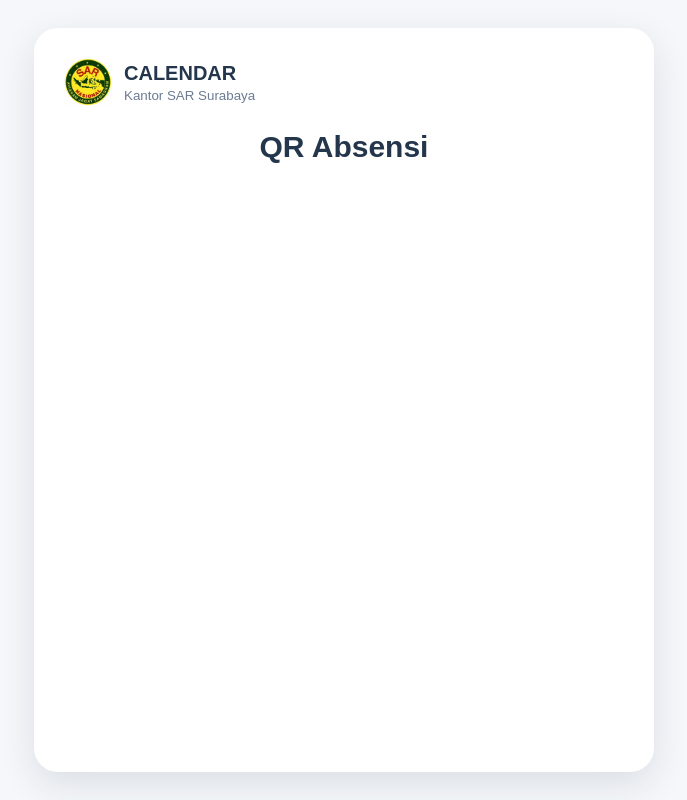
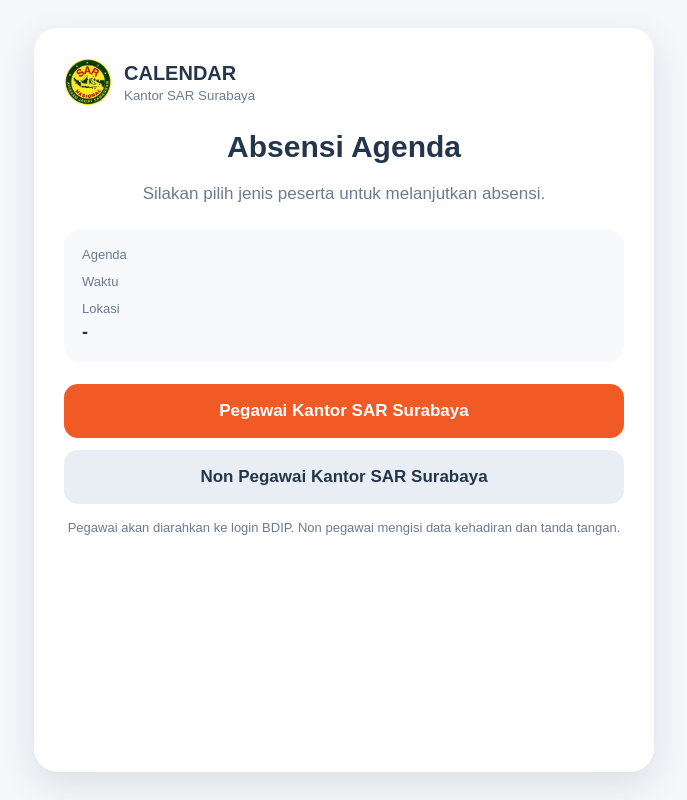
Before and after one commit to ditdoank007/Project-HRIS-Calendar, a Flask app: template templates/absen_qrcode.html in a window 1280 px wide. Shown: the whole page, without its empty margins (296-983 px from the left). Run offline with Flask 3, Linux system fonts and the light colour scheme; the template is opened without the code that fills it, so the values that code supplies are empty.

Commit message:
Restore QR participant choice and guest form

```diff
--- a/templates/absen_qrcode.html
+++ b/templates/absen_qrcode.html
@@ -7,15 +7,19 @@
 <style>
 :root{--orange:#f15a24;--navy:#24364b;--muted:#6b7b93;--green:#159447;--bg:#f5f7fa}
 *{box-sizing:border-box}body{margin:0;background:var(--bg);font-family:Arial,Helvetica,sans-serif;color:var(--navy)}
-.wrap{min-height:100vh;display:flex;justify-content:center;padding:28px 16px}.card{width:100%;max-width:620px;background:#fff;border-radius:24px;box-shadow:0 12px 35px rgba(30,50,70,.12);padding:30px}
+.wrap{min-height:100vh;display:flex;justify-content:center;padding:28px 16px}
+.card{width:100%;max-width:620px;background:#fff;border-radius:24px;box-shadow:0 12px 35px rgba(30,50,70,.12);padding:30px}
 .brand{display:flex;align-items:center;gap:12px;margin-bottom:24px}.brand img{width:48px;height:48px;object-fit:contain}.brand b{font-size:20px}.brand small{display:block;color:var(--muted);margin-top:3px}
 .icon{width:86px;height:86px;border-radius:50%;background:#e8f8ef;display:grid;place-items:center;margin:4px auto 20px;color:var(--green);font-size:48px}
 h1{font-size:30px;text-align:center;margin:0 0 10px}.lead{text-align:center;color:var(--muted);font-size:17px;line-height:1.5}
 .info{background:#f7f9fc;border-radius:16px;padding:18px;margin:22px 0}.label{font-size:13px;color:var(--muted);margin-top:12px}.label:first-child{margin-top:0}.value{font-size:18px;font-weight:700;margin-top:4px;line-height:1.35}
-.actions{display:grid;gap:10px;margin-top:20px}button{border:0;border-radius:12px;background:var(--orange);color:#fff;padding:14px 18px;font-size:16px;font-weight:700;cursor:pointer;width:100%}button.secondary{background:#e9eef5;color:var(--navy)}
+.actions{display:grid;gap:12px;margin-top:22px}.choice{border:0;border-radius:14px;background:var(--orange);color:#fff;padding:17px 18px;font-size:17px;font-weight:700;cursor:pointer;width:100%}.choice.secondary{background:#e9eef5;color:var(--navy)}
 form{margin-top:22px}.field{margin-bottom:15px}.field label{display:block;font-weight:700;margin-bottom:7px}.field input{width:100%;padding:13px;border:1px solid #d7dee8;border-radius:10px;font-size:16px}
-.sig{border:1px solid #d7dee8;border-radius:12px;background:#fff;touch-action:none;width:100%;height:180px}.sig-actions{display:flex;gap:8px;margin-top:8px}.sig-actions button{background:#68768a;padding:10px;font-size:14px}
-.msg{padding:14px;border-radius:12px;margin-top:16px;background:#fff4f0;color:#a33d18}.success{background:#eaf8ef;color:#166b3a}.note{font-size:13px;color:var(--muted);text-align:center;margin-top:14px;line-height:1.5}
+.sig{border:1px solid #d7dee8;border-radius:12px;background:#fff;touch-action:none;width:100%;height:190px}.sig-actions{display:flex;gap:8px;margin-top:8px}.sig-actions button{border:0;border-radius:10px;background:#68768a;color:#fff;padding:10px 14px;font-size:14px;cursor:pointer}
+.submit{border:0;border-radius:12px;background:var(--orange);color:#fff;padding:15px 18px;font-size:16px;font-weight:700;cursor:pointer;width:100%}.submit:disabled{opacity:.6;cursor:wait}
+.msg{padding:14px;border-radius:12px;margin-top:16px;background:#fff4f0;color:#a33d18}.success{background:#eaf8ef;color:#166b3a}
+.back{margin-top:10px;border:0;background:transparent;color:var(--muted);font-weight:700;cursor:pointer;width:100%;padding:10px}
+.note{font-size:13px;color:var(--muted);text-align:center;margin-top:14px;line-height:1.5}
 @media(max-width:480px){.card{padding:22px;border-radius:18px}h1{font-size:25px}.value{font-size:16px}}
 </style>
 </head>
@@ -33,43 +37,90 @@ form{margin-top:22px}.field{margin-bottom:15px}.field label{display:block;font-w
 <div class="label">Lokasi</div><div class="value">{{ info.location or "-" }}</div>
 <div class="label">Peserta</div><div class="value">{{ attendee.nama if attendee and attendee.nama else attendee.name if attendee and attendee.name else session.get("nama","Pegawai") }}</div>
 </div>
-{% elif participant_mode == "GUEST" %}
+
+{% elif mode == "pegawai" %}
+<h1>Absensi Pegawai</h1>
+<p class="lead">Untuk Pegawai Kantor SAR Surabaya, silakan login menggunakan akun BDIP.</p>
+<div class="info">
+<div class="label">Agenda</div><div class="value">{{ info.title }}</div>
+<div class="label">Waktu</div><div class="value">{{ info.start|replace("T"," ") }}</div>
+<div class="label">Lokasi</div><div class="value">{{ info.location or "-" }}</div>
+</div>
+{% if not session.get("logged_in") %}
+<div class="actions"><button class="choice" type="button" onclick="window.location.href='{{ url_for("login", next="/absen-qrcode?token=" ~ token ~ "&mode=pegawai") }}'">Login BDIP Pegawai</button></div>
+{% else %}
+<div class="actions"><button class="choice" type="button" onclick="window.location.href='/absen-qrcode?token={{ token|urlencode }}&mode=pegawai'">Lanjutkan Absensi Pegawai</button></div>
+{% endif %}
+<button class="back" type="button" onclick="window.location.href='/absen-qrcode?token={{ token|urlencode }}'">← Kembali ke Pilihan Peserta</button>
+
+{% elif mode == "non-pegawai" %}
+<h1>Absensi Non Pegawai</h1>
+<p class="lead">Silakan isi data diri untuk mencatat kehadiran.</p>
+<div class="info">
+<div class="label">Agenda</div><div class="value">{{ info.title }}</div>
+<div class="label">Waktu</div><div class="value">{{ info.start|replace("T"," ") }}</div>
+<div class="label">Lokasi</div><div class="value">{{ info.location or "-" }}</div>
+</div>
+<form id="guestForm">
+<div class="field"><label for="name">Nama Lengkap</label><input id="name" autocomplete="name" required></div>
+<div class="field"><label for="instansi">Instansi / Organisasi</label><input id="instansi" autocomplete="organization" required></div>
+<div class="field"><label for="email">Email</label><input id="email" type="email" autocomplete="email" required></div>
+<div class="field"><label for="no_handphone">No. Handphone</label><input id="no_handphone" type="tel" inputmode="tel" autocomplete="tel" required></div>
+<div class="field"><label>Tanda Tangan</label><canvas id="signature" class="sig"></canvas><div class="sig-actions"><button type="button" id="clearSig">Bersihkan Tanda Tangan</button></div></div>
+<button class="submit" type="submit" id="submitGuest">Simpan Kehadiran</button>
+<div id="guestMessage"></div>
+</form>
+<button class="back" type="button" onclick="window.location.href='/absen-qrcode?token={{ token|urlencode }}'">← Kembali ke Pilihan Peserta</button>
+
+{% else %}
 <h1>Absensi Agenda</h1>
-<p class="lead">Anda membuka QR absensi dari agenda berikut.</p>
+<p class="lead">Silakan pilih jenis peserta untuk melanjutkan absensi.</p>
 <div class="info">
 <div class="label">Agenda</div><div class="value">{{ info.title }}</div>
 <div class="label">Waktu</div><div class="value">{{ info.start|replace("T"," ") }}</div>
 <div class="label">Lokasi</div><div class="value">{{ info.location or "-" }}</div>
 </div>
 <div class="actions">
-{% if info.employee_eligible %}
-<button type="button" onclick="window.location.href='/absen-qrcode/pegawai?token={{ token|urlencode }}'">Saya Pegawai</button>
-{% endif %}
-<button type="button" class="secondary" onclick="showGuest()">Saya Tamu / Non-Pegawai</button>
+<button class="choice" type="button" onclick="window.location.href='/absen-qrcode?token={{ token|urlencode }}&mode=pegawai'">Pegawai Kantor SAR Surabaya</button>
+<button class="choice secondary" type="button" onclick="window.location.href='/absen-qrcode?token={{ token|urlencode }}&mode=non-pegawai'">Non Pegawai Kantor SAR Surabaya</button>
 </div>
-<form id="guestForm" style="display:none">
-<div class="field"><label>Nama Lengkap</label><input id="name" required></div>
-<div class="field"><label>Email</label><input id="email" type="email" required></div>
-<div class="field"><label>NIP / Finger ID (opsional)</label><input id="nip_or_finger"></div>
-<div class="field"><label>Tanda Tangan</label><canvas id="signature" class="sig"></canvas><div class="sig-actions"><button type="button" id="clearSig">Bersihkan</button></div></div>
-<button type="submit" id="submitGuest">Simpan Kehadiran Tamu</button><div id="guestMessage"></div>
-</form>
-{% else %}
-<h1>QR Absensi</h1><p class="lead">{{ message }}</p>
+<p class="note">Pegawai akan diarahkan ke login BDIP. Non pegawai mengisi data kehadiran dan tanda tangan.</p>
 {% endif %}
 </main></div>
 
 <script>
-function showGuest(){document.getElementById("guestForm").style.display="block";window.scrollTo({top:document.body.scrollHeight,behavior:"smooth"})}
-{% if participant_mode == "GUEST" %}
-const canvas=document.getElementById("signature"),ctx=canvas.getContext("2d");let drawing=false,hasSignature=false;
-function resizeCanvas(){const ratio=devicePixelRatio||1,r=canvas.getBoundingClientRect();canvas.width=r.width*ratio;canvas.height=r.height*ratio;ctx.setTransform(ratio,0,0,ratio,0,0);ctx.lineWidth=2.5;ctx.lineCap="round";ctx.strokeStyle="#24364b"}
+{% if mode == "non-pegawai" %}
+const canvas=document.getElementById("signature"),ctx=canvas.getContext("2d");
+let drawing=false,hasSignature=false;
+function resizeCanvas(){const ratio=window.devicePixelRatio||1,r=canvas.getBoundingClientRect();canvas.width=r.width*ratio;canvas.height=r.height*ratio;ctx.setTransform(ratio,0,0,ratio,0,0);ctx.lineWidth=2.5;ctx.lineCap="round";ctx.strokeStyle="#24364b"}
 function point(e){const r=canvas.getBoundingClientRect(),p=e.touches?e.touches[0]:e;return{x:p.clientX-r.left,y:p.clientY-r.top}}
 function start(e){e.preventDefault();drawing=true;const p=point(e);ctx.beginPath();ctx.moveTo(p.x,p.y)}
 function move(e){if(!drawing)return;e.preventDefault();const p=point(e);ctx.lineTo(p.x,p.y);ctx.stroke();hasSignature=true}
-resizeCanvas();addEventListener("resize",resizeCanvas);canvas.onmousedown=start;canvas.onmousemove=move;addEventListener("mouseup",()=>drawing=false);canvas.ontouchstart=start;canvas.ontouchmove=move;canvas.ontouchend=()=>drawing=false;
+function end(){drawing=false}
+resizeCanvas();addEventListener("resize",resizeCanvas);canvas.onmousedown=start;canvas.onmousemove=move;addEventListener("mouseup",end);canvas.ontouchstart=start;canvas.ontouchmove=move;canvas.ontouchend=end;
 document.getElementById("clearSig").onclick=()=>{ctx.clearRect(0,0,canvas.width,canvas.height);hasSignature=false};
-document.getElementById("guestForm").onsubmit=async e=>{e.preventDefault();if(!hasSignature){alert("Tanda tangan wajib diisi.");return}const b=document.getElementById("submitGuest"),m=document.getElementById("guestMessage");b.disabled=true;b.textContent="Menyimpan...";const payload={token:{{ token|tojson }},name:document.getElementById("name").value.trim(),email:document.getElementById("email").value.trim(),nip_or_finger:document.getElementById("nip_or_finger").value.trim(),signature_data:canvas.toDataURL("image/png")};try{const r=await fetch("/api/absen-qrcode/guest",{method:"POST",headers:{"Content-Type":"application/json"},body:JSON.stringify(payload)});const d=await r.json();m.className="msg "+(r.ok&&d.status==="success"?"success":"");m.textContent=d.message||"Gagal mencatat kehadiran."}catch(x){m.className="msg";m.textContent="Server Calendar tidak dapat dihubungi."}finally{b.disabled=false;b.textContent="Simpan Kehadiran Tamu"}};
+document.getElementById("guestForm").onsubmit=async e=>{
+ e.preventDefault();
+ if(!hasSignature){alert("Tanda tangan wajib diisi.");return}
+ const b=document.getElementById("submitGuest"),m=document.getElementById("guestMessage");
+ b.disabled=true;b.textContent="Menyimpan...";
+ const payload={
+   token:{{ token|tojson }},
+   name:document.getElementById("name").value.trim(),
+   instansi:document.getElementById("instansi").value.trim(),
+   email:document.getElementById("email").value.trim(),
+   no_handphone:document.getElementById("no_handphone").value.trim(),
+   signature_data:canvas.toDataURL("image/png")
+ };
+ try{
+   const r=await fetch("/api/absen-qrcode/guest",{method:"POST",headers:{"Content-Type":"application/json"},body:JSON.stringify(payload)});
+   const d=await r.json();
+   m.className="msg "+(r.ok&&d.status==="success"?"success":"");
+   m.textContent=d.message||"Gagal mencatat kehadiran.";
+   if(r.ok&&d.status==="success"){document.getElementById("guestForm").querySelectorAll("input,button").forEach(x=>x.disabled=true)}
+ }catch(x){m.className="msg";m.textContent="Server Calendar tidak dapat dihubungi."}
+ finally{b.disabled=false;b.textContent="Simpan Kehadiran"}
+};
 {% endif %}
 </script>
 </body>
```
